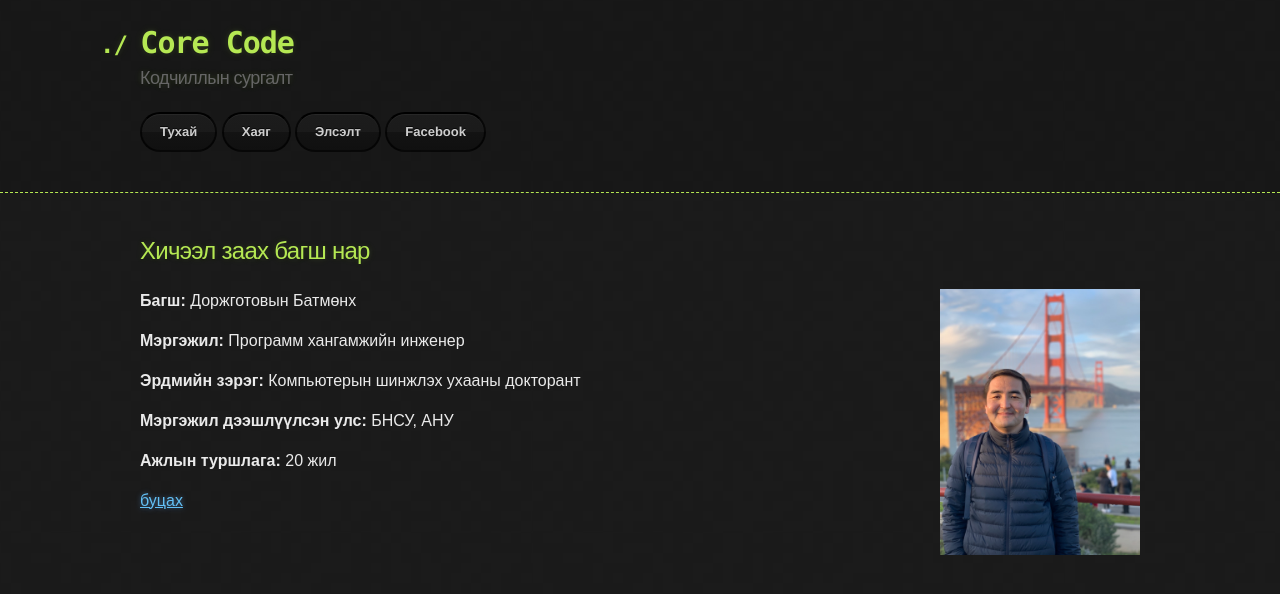
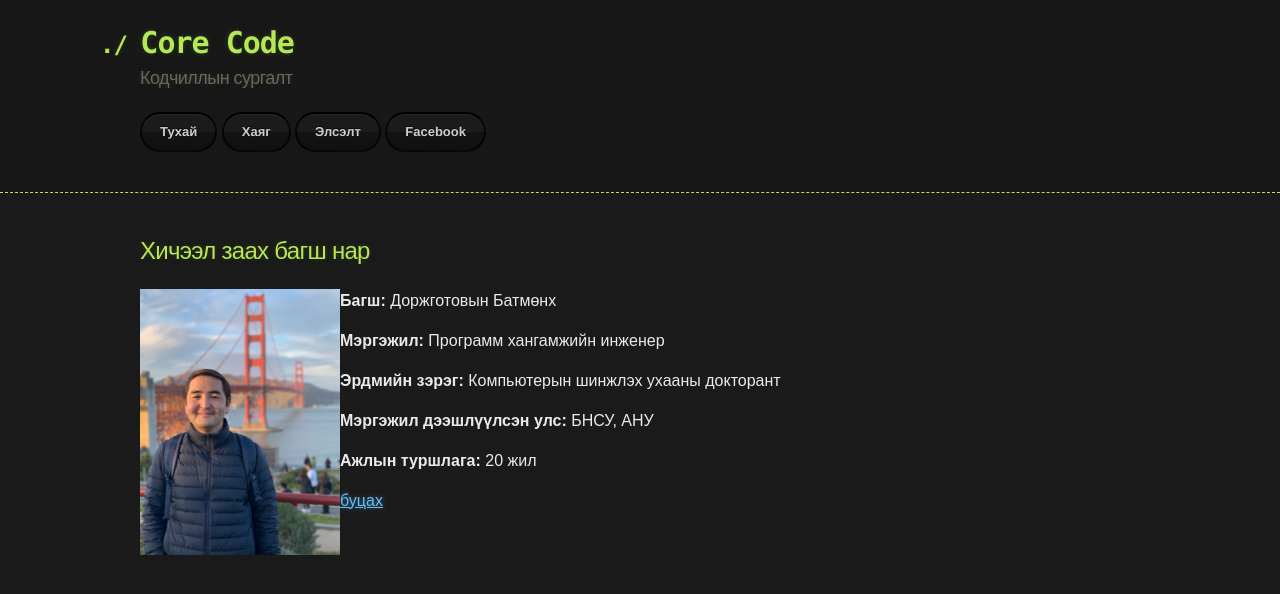
Before and after one commit to ganaatulgaa/corecode, a Jekyll site: the page built from about.md, in a window 1280 px wide. Shown: the top 594 px of the page. Built offline with Jekyll 4.4.1, drawn with Linux system fonts in a browser that asks for light colours; our own code applies the rules of GitHub Pages for plain Markdown files.

Commit message:
Update about.md

```diff
--- a/about.md
+++ b/about.md
@@ -4,7 +4,7 @@ layout: default
 
 ## Хичээл заах багш нар
 
-<div class="pull-left"><center><img style="float: right;" src="assets/images/IMG_0115.jpeg" width="200"></center></div>
+<div class="pull-right"><center><img style="float: left;" src="assets/images/IMG_0115.jpeg" width="200"></center></div>
 
 
 **Багш:** Доржготовын Батмөнх
```
